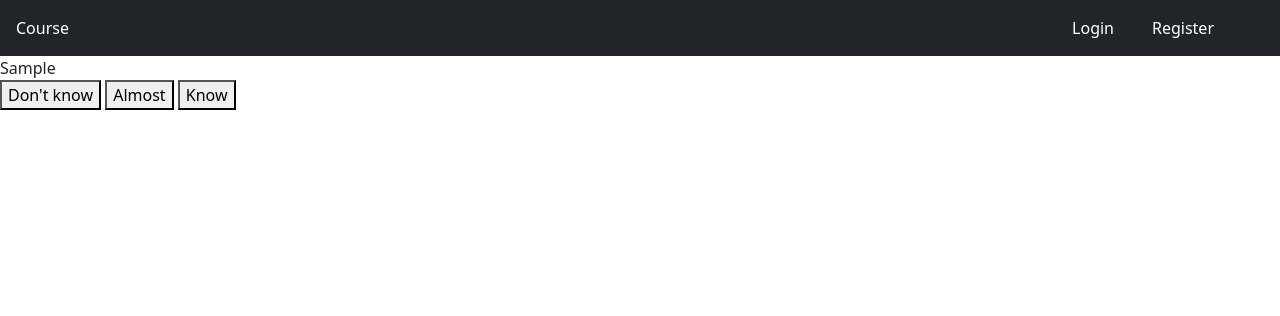
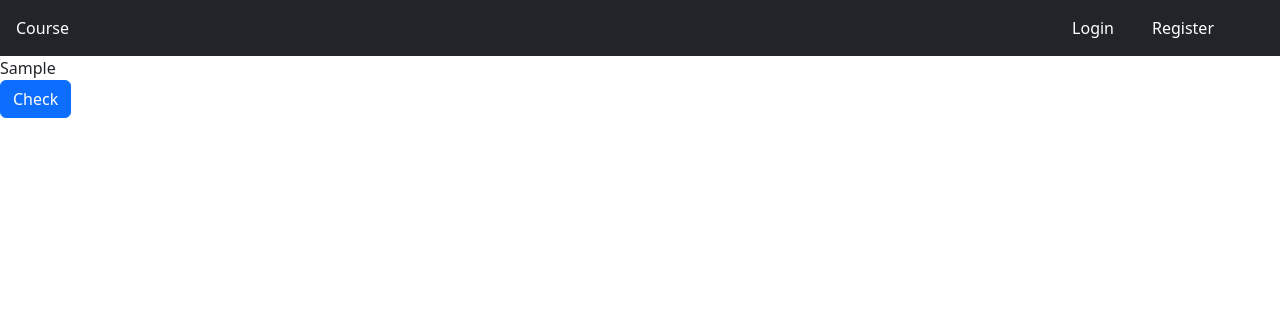
Before and after one commit to CheckmateJ/WordsLearningMethod, a Symfony app: template templates/presentation/slideshow.html.twig in a window 1280 px wide. Shown: the top 316 px of the page. Run offline with Twig, Linux system fonts and the light colour scheme; the template is opened without the code that fills it: most values are stand-ins (such as "Sample title", 1, 10 or a date in 2020); style sheets or scripts are compiled from the project's sources; some libraries are stand-ins or nearby versions.

Commit message:
added button check to see the back side of cards || changing algorithms after click "almost"

```diff
--- a/assets/app.js
+++ b/assets/app.js
@@ -62,8 +62,10 @@ document.querySelectorAll(".add-repetition").forEach(btn => {
         let currentRepetition = 0;
         let lastRepetition = parseInt(card.dataset.repetition);
         wordId = card.dataset.wordId;
-        if (btn.innerText === "Don't know" || btn.innerText === "Almost") {
+        if (btn.innerText === "Don't know") {
             currentRepetition = 1;
+        } else if (btn.innerText === "Almost") {
+            currentRepetition = 2;
         } else if (lastRepetition === 1 || lastRepetition === 0) {
             currentRepetition = 3;
         } else if (lastRepetition === 3) {
@@ -126,6 +128,8 @@ function getWordsFromCourse(element, id, fromCard, repetition = null, wordId = n
                 console.log(card)
                 card.dataset.wordId = flashcard.id
                 card.dataset.repetition = flashcard.repetition;
+                document.querySelector('.back-side').innerText = flashcard.backSide;
+                document.querySelector('.back-side').style.display = 'none';
                 card.innerText = flashcard.frontSide;
                 previous = card.innerText
             }
@@ -142,16 +146,19 @@ document.querySelectorAll('.course-type').forEach(course => {
         id = course.dataset.id;
     })
 })
-document.querySelector('.start-new-words').addEventListener('click', function () {
-    window.location.href = `/course/${id}/presentation`;
+// document.querySelector('.start-new-words').addEventListener('click', function () {
+//     window.location.href = `/course/${id}/presentation`;
+// })
+// document.querySelector('.start-repetition').addEventListener('click', function () {
+//     window.location.href = `/course/${id}/repetition`;
+// })
+document.querySelector('.check').addEventListener('click', function () {
+    console.log(document.querySelector('.back-side'))
+    document.querySelector('.back-side').style.display = 'block';
+    document.querySelectorAll('.add-repetition').forEach(btn => {
+        btn.style.display = 'inline-flex';
+    })
 })
-document.querySelector('.start-repetition').addEventListener('click', function () {
-    window.location.href = `/course/${id}/repetition`;
-})
-
-function getRepetition() {
-
-}
 
 
 // fetching all words to learning
--- a/templates/course/course_list.html.twig
+++ b/templates/course/course_list.html.twig
@@ -13,7 +13,7 @@
            <div class="modal-content">
                <div class="modal-body">
                    <a type="button" class="btn btn-primary d-block start-new-words">Learn new words</a>
-                   <a type="button" class="btn btn-primary d-block start-repetition">Start repetition</a>
+                   <a type="button" class="btn btn-primary d-block ąon">Start repetition</a>
                    <a type="button" class="btn btn-secondary d-block" data-bs-dismiss="modal">Close</a>
                </div>
            </div>
--- a/templates/presentation/slideshow.html.twig
+++ b/templates/presentation/slideshow.html.twig
@@ -5,10 +5,15 @@
             <div>
                 <div class="course-card" data-course-id="{{ courseId }}"
                      data-word-id="{{ cards.id }}" data-repetition="{{ cards.repetition }}">{{ cards.frontSide }}</div>
-                <button class="add-repetition" data-course-id="{{ courseId }}">Don't know</button>
-                <button class="add-repetition" data-course-id="{{ courseId }}" data-slideId="{{ cards.id }}">Almost
+                <div class="back-side" style="display: none">{{ cards.backSide }}</div>
+                <button class="btn btn-primary check">Check</button>
+                <button class="add-repetition" style="display: none" data-course-id="{{ courseId }}">Don't know</button>
+                <button class="add-repetition" style="display: none" data-course-id="{{ courseId }}"
+                        data-slideId="{{ cards.id }}">Almost
                 </button>
-                <button class="add-repetition" data-course-id="{{ courseId }}" data-slideId="{{ cards.id }}"> Know
+                <button class="add-repetition" style="display: none" data-course-id="{{ courseId }}"
+                        data-slideId="{{ cards.id }}">
+                    Know
                 </button>
             </div>
         </div>
```
Also changed, not shown: templates/course/index.html.twig (added, +11 -0 lines).
